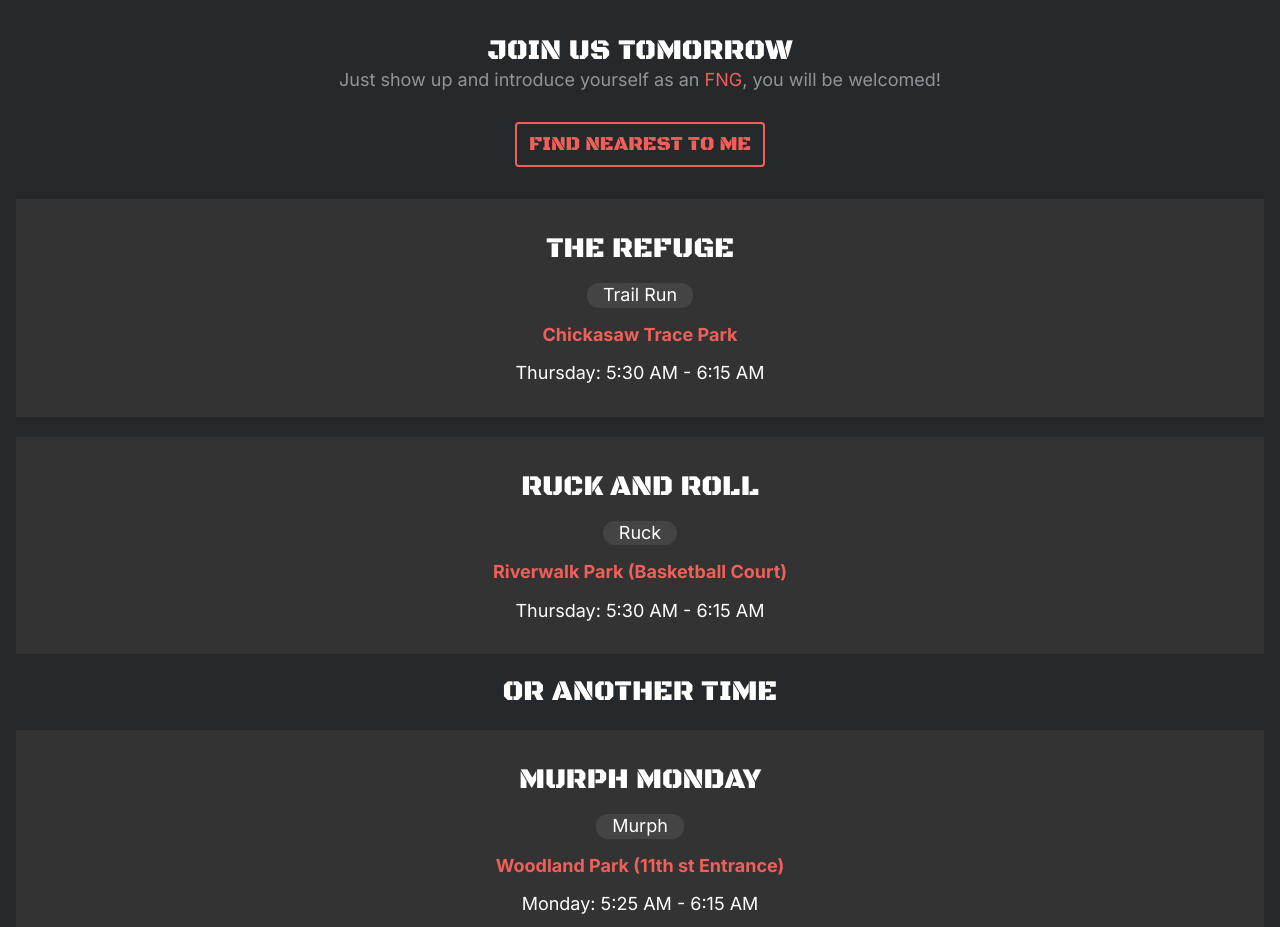
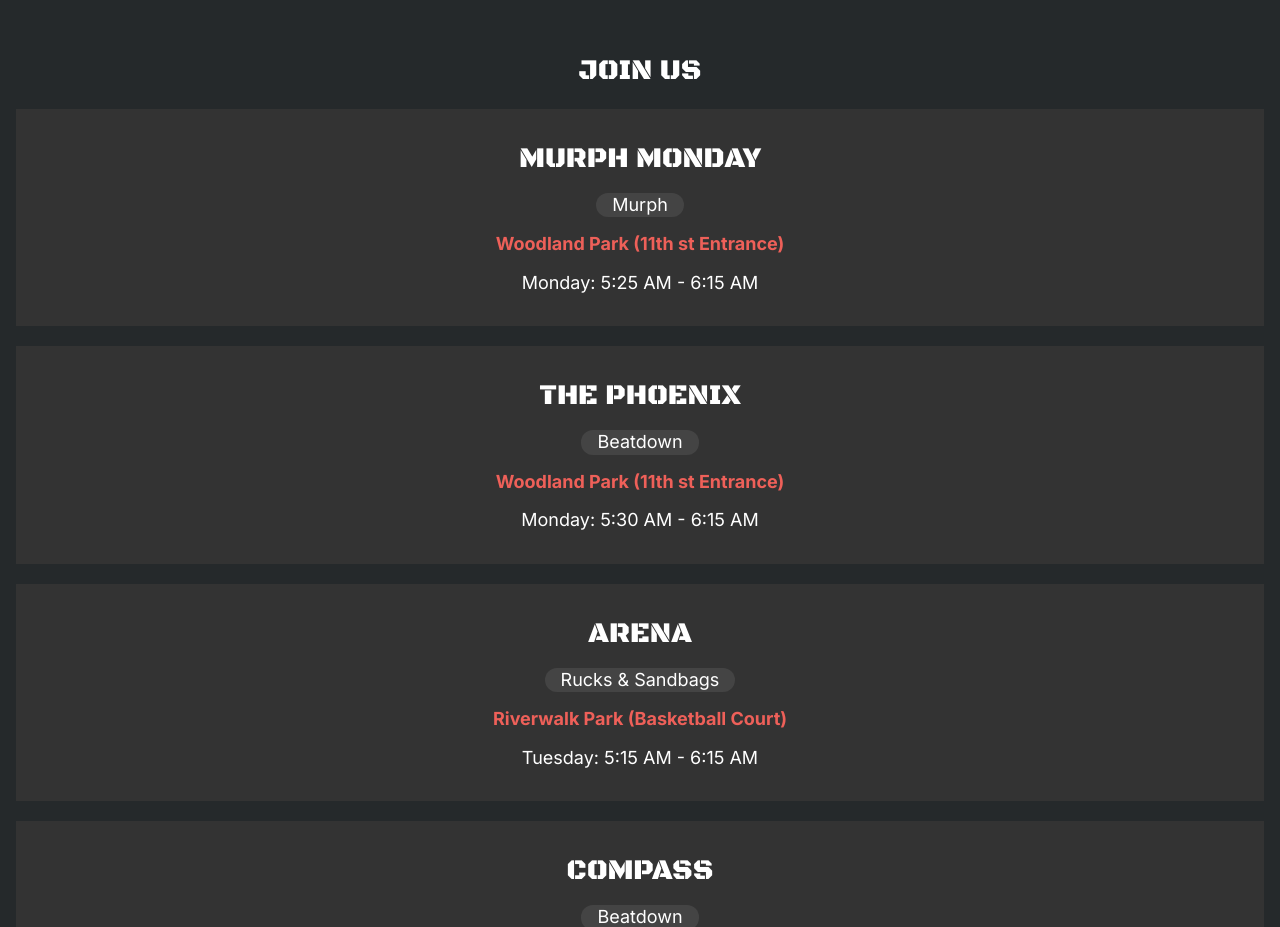
Before and after one commit to pstaylor-patrick/f3muletown-website, a Next.js app: page /workouts in a window 1280 px wide. Shown: the part 1520-2447 px from the top of the page. Built offline with nearby package versions, Linux system fonts and the light colour scheme.

Commit message:
remove broken join us tomorrow feature

```diff
--- a/src/app/workouts/page.tsx
+++ b/src/app/workouts/page.tsx
@@ -12,7 +12,7 @@ import WorkoutCard, {
 /** replace with a regional image */
 import f3HeroImg from '../../../public/f3-darkhorse-2023-11-04.jpg';
 
-import en from '../../locales/en.json'
+import en from '../../locales/en.json';
 import workouts from '../../workouts.json';
 
 const _workouts = workouts.workouts;
@@ -53,8 +53,6 @@ export default function Page() {
           <Button href={mapUrl} text="VIEW FULL SCREEN" target="_blank" />
         </section>
         <section className={`bg-gloom leading-tight py-16 px-4`}>
-          {today === saturday ? (
-            <>
           <h2 className="py-5">JOIN US</h2>
           <ul>
             {workoutsAnotherDay(_workouts).map((w, i) => (
@@ -71,53 +69,6 @@ export default function Page() {
               </li>
             ))}
           </ul>
-            </>
-          ) : (
-            <>
-              <h2>JOIN US TOMORROW</h2>
-              <p className="text-cmu pb-10">
-                Just show up and introduce yourself as an{' '}
-                <Link href="/fng">FNG</Link>, you will be welcomed!
-              </p>
-              <Button
-                href="https://f3near.me"
-                text="FIND NEAREST TO ME"
-                target="_blank"
-              />
-              <div className="my-10"></div>
-              <ul>
-                {workoutsTomorrow(_workouts).map((w, i) => (
-                  <li key={i} className={i > 0 ? 'pt-5' : ''}>
-                    <WorkoutCard
-                      ao={w.ao}
-                      q={w.q}
-                      avgAttendance={w.avgAttendance}
-                      style={w.style}
-                      location={w.location}
-                      day={w.day}
-                      time={w.time}
-                    />
-                  </li>
-                ))}
-              </ul>
-              <h2 className="py-5">OR ANOTHER TIME</h2>
-              <ul>
-                {workoutsAnotherDay(_workouts).map((w, i) => (
-                  <li key={i} className={i > 0 ? 'pt-5' : ''}>
-                    <WorkoutCard
-                      ao={w.ao}
-                      q={w.q}
-                      avgAttendance={w.avgAttendance}
-                      style={w.style}
-                      location={w.location}
-                      day={w.day}
-                      time={w.time}
-                    />
-                  </li>
-                ))}
-              </ul>
-            </>
-          )}
         </section>
       </main>
       <Footer />
```
Lines whose indentation alone changed are shown as unchanged.
